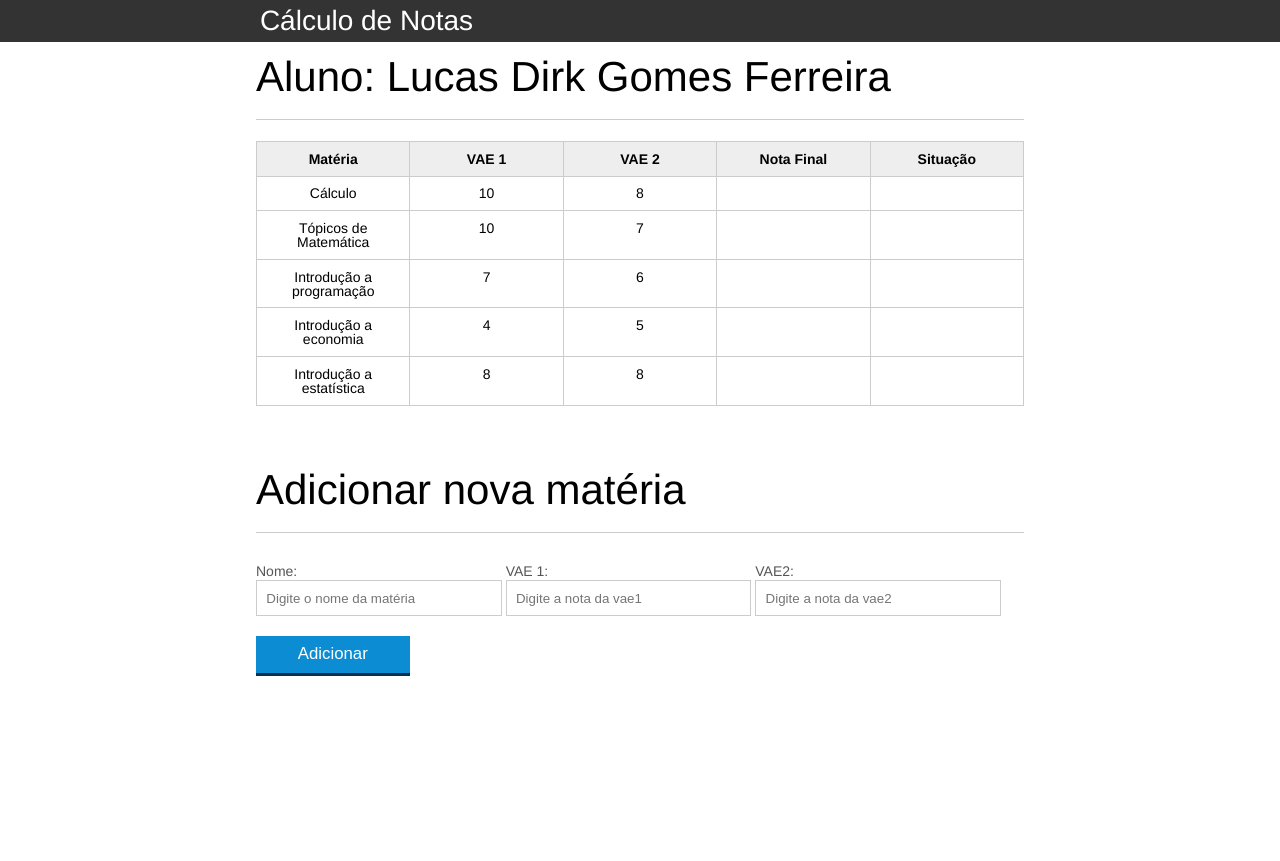
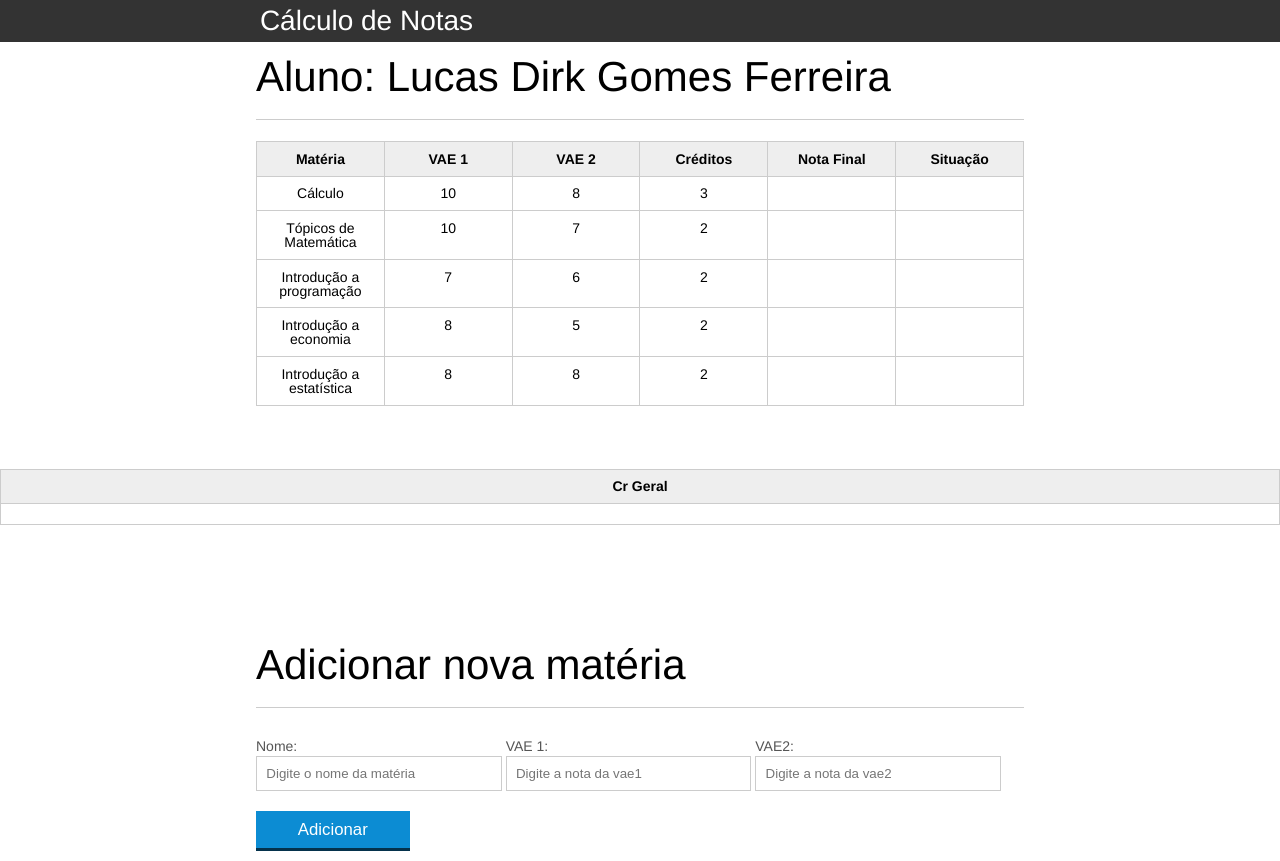
Before and after one commit to LDirk/Notas_JS, a plain HTML site: page Calc_notas/index.html in a window 1280 px wide. Before the commit the page ends 800 px from the top, so only its background shows below. Drawn offline with Linux system fonts and the light colour scheme; a script that the page names is missing.

Commit message:
Update index.html

```diff
--- a/Calc_notas/index.html
+++ b/Calc_notas/index.html
@@ -24,18 +24,23 @@
 							<th>Matéria</th>
 							<th>VAE 1</th>
 							<th>VAE 2</th>
+							<th>Créditos </th>
 							<th>Nota Final</th>
 							<th>Situação</th>
+
 						</tr>
 					</thead>
+
 					<tbody id="tabela-nota">
 
 						<tr class="Nota" id = "primeira-materia" >
 							<td class="info-Materia">Cálculo</td>
 							<td class="info-VAE1">10</td>
 							<td class="info-VAE2">8</td>
+							<td class="creditos">3</td>
 							<td class="info-NotaFinal"></td>
 							<td class="info-Situação"></td>
+
 						</tr>
 
 
@@ -43,38 +48,69 @@
 							<td class="info-Materia">Tópicos de Matemática</td>
 							<td class="info-VAE1">10</td>
 							<td class="info-VAE2">7</td>
+							<td class="creditos">2</td>
 							<td class="info-NotaFinal"></td>
 							<td class="info-Situação"></td>
+
 						</tr>
 
 						<tr class="Nota" >
 							<td class="info-Materia">Introdução a programação</td>
 							<td class="info-VAE1">7</td>
 							<td class="info-VAE2">6</td>
+							<td class="creditos">2</td>
 							<td class="info-NotaFinal"></td>
 							<td class="info-Situação"></td>
+
 						</tr>
 
 						<tr class="Nota" >
 							<td class="info-Materia">Introdução a economia</td>
-							<td class="info-VAE1">4</td>
+							<td class="info-VAE1">8</td>
 							<td class="info-VAE2">5</td>
+							<td class="creditos">2</td>
 							<td class="info-NotaFinal"></td>
 							<td class="info-Situação"></td>
+
 						</tr>
 
 						<tr class="Nota" >
 							<td class="info-Materia">Introdução a estatística</td>
 							<td class="info-VAE1">8</td>
 							<td class="info-VAE2">8</td>
+							<td class="creditos">2</td>
 							<td class="info-NotaFinal"></td>
 							<td class="info-Situação"></td>
+
 						</tr>
 
 					</tbody>
 				</table>
+			</section>
 
-			</section>
+			<br>
+			<br>
+			<br>
+			<br>
+
+				<table>
+					<thead>
+						<tr>
+							<th> Cr Geral </th>
+						</tr>
+					</thead>
+					<tbody id="tabela-nota">
+						<tr class="NotaGeral" id = "primeira-materia" >
+							<td class = "info-cr"> </td>
+
+						</tr>
+					</tbody>
+				</table>
+			<br>
+			<br>
+			<br>
+			<br>
+
 		</main>
 	<br>
 	<br>
@@ -82,7 +118,7 @@
 	<br>
 	<section class="container">
     	<h2 id="titulo-form">Adicionar nova matéria</h2>
-    	<form>
+    	<form id = "adicionar">
         	<div class="grupo">
             	<label for="nome">Nome:</label>
             	<input id="nome" name="nome" type="text" placeholder="Digite o nome da matéria" class="campo">
@@ -107,4 +143,4 @@
 	<script src = "js/principal.js"></script>
 
 	</body>
-</html>
+</html
```
